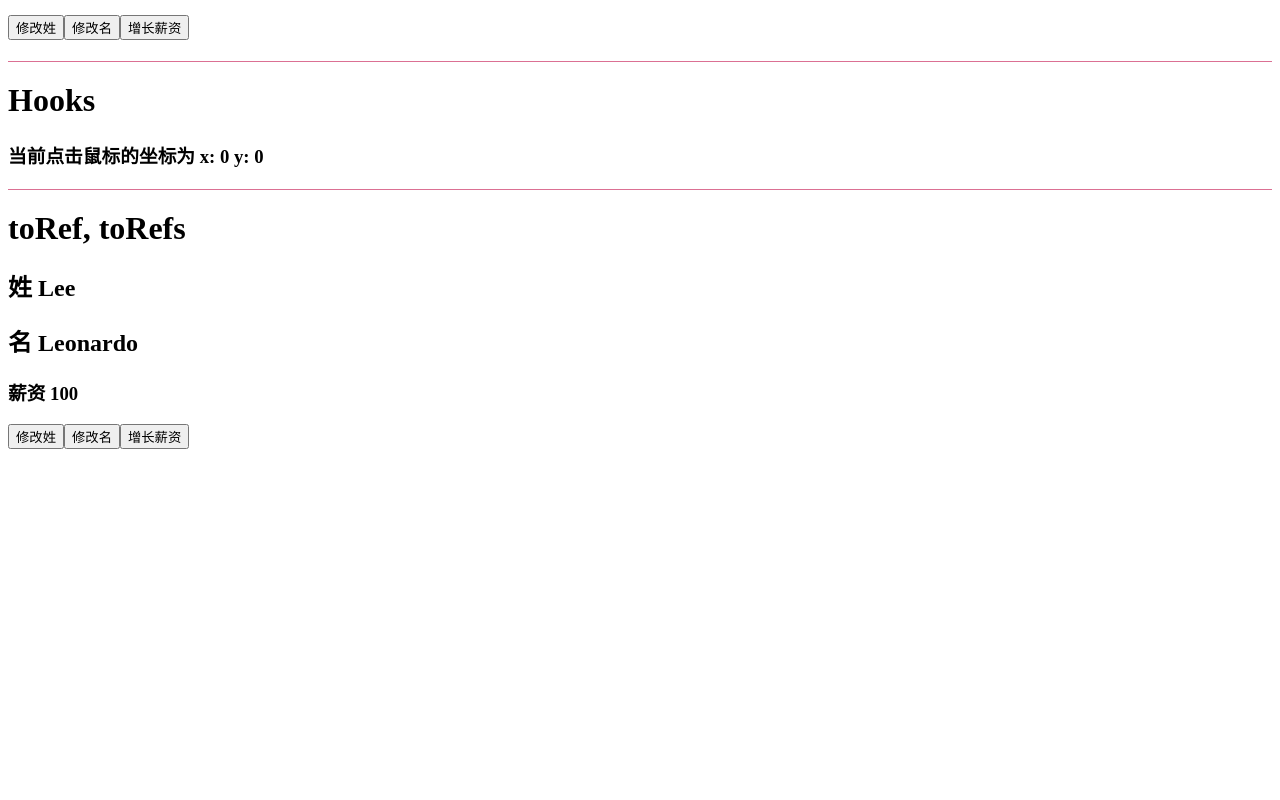
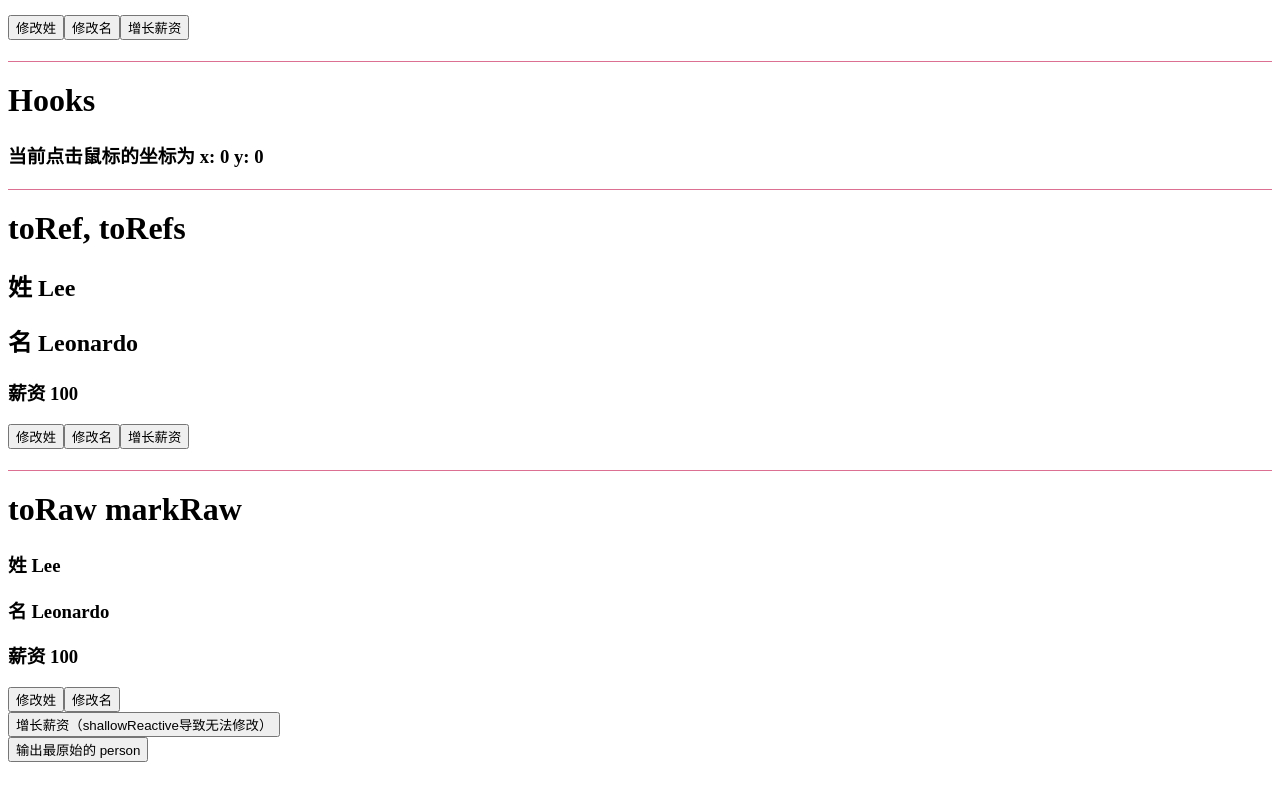
Before and after one commit to leechaojie/Vue3-Typescript-Vite, a Vue app: page / in a window 1280 px wide. Shown: the part 1703-2503 px from the top of the page. Before the commit the page ends 2260 px from the top, so only its background shows below. Built offline with nearby package versions, Linux system fonts and the light colour scheme.

Commit message:
toRaw 与 markRaw

```diff
--- a/src/App.vue
+++ b/src/App.vue
@@ -1,34 +1,34 @@
 <script setup lang="ts">
-import { ref, watch } from 'vue'
-import RefAndReavtive from './components/RefAndReavtive.vue'
-import ShallowRefAndShallowReactive from './components/ShallowRefAndShallowReactive.vue'
-import Lifecycle from './components/Lifecycle.vue'
-import Setup from './components/Setup.vue'
-import Computed from './components/Computed.vue'
-import Watch from './components/Watch.vue'
-import WatchEffict from './components/watchEffect.vue'
-import Hooks from './components/Hooks.vue'
-import ToRef from './components/ToRef.vue'
+import { ref, watch } from 'vue';
+import RefAndReavtive from './components/RefAndReavtive.vue';
+import ShallowRefAndShallowReactive from './components/ShallowRefAndShallowReactive.vue';
+import Lifecycle from './components/Lifecycle.vue';
+import Setup from './components/Setup.vue';
+import Computed from './components/Computed.vue';
+import Watch from './components/Watch.vue';
+import WatchEffict from './components/watchEffect.vue';
+import Hooks from './components/Hooks.vue';
+import ToRef from './components/ToRef.vue';
+import ToRaw from './components/ToRaw.vue';
 
 // 测试接收到的 emit
 function testFn(value: string): void {
-  console.log('test-emit', value)
+	console.log('test-emit', value);
 }
 
-const isShow = ref<boolean>(true)
+const isShow = ref<boolean>(true);
 
 watch(isShow, (value: boolean) => {
-  console.log('watch-isShow', value)
-})
-
+	console.log('watch-isShow', value);
+});
 </script>
 
 <template>
 	<RefAndReavtive msg="Ref 和 Reavtive" />
 	<ShallowRefAndShallowReactive />
-  <br/>
-  <button style="margin-top: 20px;" @click="isShow = !isShow">切换隐藏显示 Lifecycle</button>
-  <Lifecycle  v-if="isShow" />
+	<br />
+	<button style="margin-top: 20px" @click="isShow = !isShow">切换隐藏显示 Lifecycle</button>
+	<Lifecycle v-if="isShow" />
 	<Setup @add="testFn" msg="测试props">
 		<template v-slot:header>
 			<div>slot-header</div>
@@ -41,11 +41,13 @@ watch(isShow, (value: boolean) => {
 	<Watch />
 	<WatchEffict />
 	<Hooks />
-  <ToRef/>
+	<ToRef />
+	<ToRaw />
 </template>
 
 <style>
-body, html {
+body,
+html {
 	padding-bottom: 50px;
 }
 h1 {
--- /dev/null
+++ b/src/components/ToRaw.vue
@@ -0,0 +1,54 @@
+<script setup lang="ts">
+import { ref, reactive, toRaw, markRaw } from '@vue/reactivity';
+
+// const person = ref({
+const person = reactive({
+	firstName: 'Leonardo',
+	lastName: 'Lee',
+	jobs: {
+		job1: [
+			{
+				name: '前端开发',
+				salary: 100,
+			},
+			{
+				name: '后端开发',
+				salary: 1000,
+			},
+		],
+	},
+});
+
+function showRawPerson() {
+
+	// 1 toRaw
+	// 还原为原始的对象
+	// https://v3.cn.vuejs.org/api/basic-reactivity.html#toraw
+
+	const toPerson = toRaw(person);
+	console.log('toRaw => person:', toPerson);
+
+	toPerson.firstName = '尝试改变数据';
+	// 无法改变 person ，因为 toPerson 已经不是响应式的了
+}
+
+// 2 markRaw
+// https://v3.cn.vuejs.org/api/basic-reactivity.html#markraw
+// 有些值不应该是响应式的，例如复杂的第三方类实例或 Vue 组件对象。
+// 当渲染具有不可变数据源的大列表时，跳过 proxy 转换可以提高性能。
+
+
+</script>
+
+<template>
+	<h1>toRaw markRaw</h1>
+	<h3>姓 {{ person.lastName }}</h3>
+	<h3>名 {{ person.firstName }}</h3>
+	<h3>薪资 {{ person.jobs.job1[0].salary }}</h3>
+	<button @click="person.lastName += '__'">修改姓</button>
+	<button @click="person.firstName += '--'">修改名</button>
+	<br />
+	<button @click="person.jobs.job1[0].salary++">增长薪资（shallowReactive导致无法修改）</button>
+	<br />
+	<button @click="showRawPerson">输出最原始的 person</button>
+</template>
```
Lines whose indentation alone changed are shown as unchanged.
